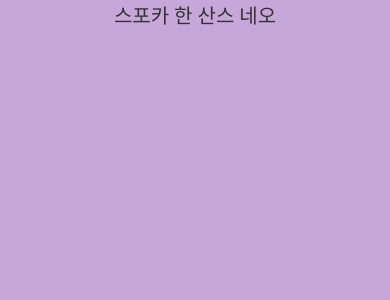
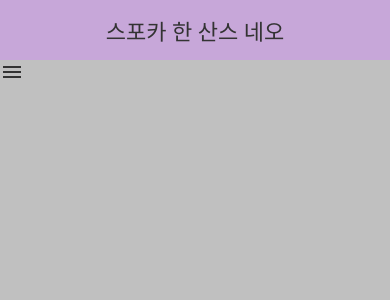
Before and after one commit to sunup4rk/react-native-sandbox, a React Native app: screen / in a window 390 px wide. Shown: the top 300 px of the page. Built offline with nearby package versions, Linux system fonts and the light colour scheme.

Commit message:
reanimated로 햄버거 메뉴 만들기

```diff
--- /dev/null
+++ b/src/components/hamburger/bar.tsx
@@ -0,0 +1,10 @@
+import React, {FC} from 'react';
+import {BarProps} from './types';
+import {barStyles as styles} from './styles';
+import Animated from 'react-native-reanimated';
+
+const Bar: FC<BarProps> = ({animatedStyles}) => {
+  return <Animated.View style={[styles.bar, animatedStyles]} />;
+};
+
+export default Bar;
--- /dev/null
+++ b/src/components/hamburger/hamburger.tsx
@@ -0,0 +1,110 @@
+import React from 'react';
+import {TouchableOpacity} from 'react-native';
+import {
+  BAR_TRANSLATE,
+  HAMBURGER_BAR_INTERPOLATE,
+  hamburgerStyles as styles,
+} from './styles';
+import Bar from './bar';
+import {
+  interpolate,
+  useDerivedValue,
+  useSharedValue,
+  useAnimatedStyle,
+  withTiming,
+} from 'react-native-reanimated';
+
+const Hamburger = () => {
+  const animatedValue = useSharedValue(0);
+
+  const getInterpolatedValue = (
+    outputRangeMin: number,
+    outputRangeMax: number,
+  ) => {
+    return useDerivedValue(() => {
+      return interpolate(
+        animatedValue.value,
+        [0, 1],
+        [outputRangeMin, outputRangeMax],
+      );
+    });
+  };
+
+  const getInterPolatedRotateValue = (
+    outputRangeMin: number,
+    outputRangeMax: number,
+  ) => {
+    return useDerivedValue(() => {
+      const interpolatedValue = Math.round(
+        interpolate(
+          animatedValue.value,
+          [0, 1],
+          [outputRangeMin, outputRangeMax],
+        ),
+      );
+      return `${interpolatedValue}deg`;
+    });
+  };
+
+  const opacity2 = getInterpolatedValue(1, 0);
+
+  const rotate1 = getInterPolatedRotateValue(0, 45);
+  const rotate2 = getInterPolatedRotateValue(0, -45);
+
+  const translateX1 = getInterpolatedValue(
+    0,
+    BAR_TRANSLATE - HAMBURGER_BAR_INTERPOLATE,
+  );
+  const translateY1 = getInterpolatedValue(
+    0,
+    BAR_TRANSLATE - HAMBURGER_BAR_INTERPOLATE,
+  );
+  const translateX3 = getInterpolatedValue(
+    0,
+    BAR_TRANSLATE - HAMBURGER_BAR_INTERPOLATE,
+  );
+  const translateY3 = getInterpolatedValue(
+    0,
+    -BAR_TRANSLATE + HAMBURGER_BAR_INTERPOLATE,
+  );
+
+  const animatedStyle1 = useAnimatedStyle(() => {
+    return {
+      transform: [
+        {rotate: rotate1.value},
+        {translateX: translateX1.value},
+        {translateY: translateY1.value},
+      ],
+    };
+  });
+  const animatedStyle2 = useAnimatedStyle(() => {
+    return {
+      opacity: opacity2.value,
+      transform: [{rotate: rotate2.value}],
+    };
+  });
+  const animatedStyle3 = useAnimatedStyle(() => {
+    return {
+      transform: [
+        {rotate: rotate2.value},
+        {translateX: translateX3.value},
+        {translateY: translateY3.value},
+      ],
+    };
+  });
+
+  const onPress = () => {
+    const toValue = animatedValue.value === 0 ? 1 : 0;
+    animatedValue.value = withTiming(toValue, {duration: 300});
+  };
+
+  return (
+    <TouchableOpacity style={styles.container} onPress={onPress}>
+      <Bar animatedStyles={animatedStyle1} />
+      <Bar animatedStyles={animatedStyle2} />
+      <Bar animatedStyles={animatedStyle3} />
+    </TouchableOpacity>
+  );
+};
+
+export default Hamburger;
--- /dev/null
+++ b/src/components/hamburger/styles.ts
@@ -0,0 +1,33 @@
+import { Dimensions, StyleSheet } from "react-native";
+import colors from "../../configs/colors";
+
+export const WINDOW_HEIGHT = Dimensions.get("window").height
+
+export const HAMBURGER_MENU_HEIGHT = 24
+export const HAMBURGER_MENU_WIDTH = HAMBURGER_MENU_HEIGHT
+export const HAMBURGER_MENU_PADDING_VERTICAL = 6
+export const HAMBURGER_MENU_PADDING_HORIZONTAL = 3
+
+export const HAMBURGER_BAR_HEIGHT = 2
+export const HAMBURGER_BAR_WIDTH = HAMBURGER_MENU_WIDTH - HAMBURGER_MENU_PADDING_HORIZONTAL * 2
+export const HAMBURGER_BAR_INTERPOLATE =  HAMBURGER_BAR_HEIGHT / 2
+
+export const BAR_TRANSLATE = ((HAMBURGER_MENU_HEIGHT - 2 * HAMBURGER_MENU_PADDING_VERTICAL) / 4) * Math.sqrt(2)
+
+export const hamburgerStyles = StyleSheet.create({
+  container: {
+        height: HAMBURGER_MENU_HEIGHT,
+    width: HAMBURGER_MENU_WIDTH,
+    justifyContent: 'space-between',
+    paddingVertical: HAMBURGER_MENU_PADDING_VERTICAL,
+    paddingHorizontal: HAMBURGER_MENU_PADDING_HORIZONTAL,
+  }
+})
+
+export const barStyles= StyleSheet.create({
+  bar: {
+    width: HAMBURGER_BAR_WIDTH,
+    height: HAMBURGER_BAR_HEIGHT,
+    backgroundColor: colors.text
+  },
+})
--- /dev/null
+++ b/src/components/hamburger/types.ts
@@ -0,0 +1,5 @@
+import {AnimatedStyle} from 'react-native-reanimated';
+
+export interface BarProps {
+  animatedStyles: AnimatedStyle
+}
--- a/src/components/header/styles.ts
+++ b/src/components/header/styles.ts
@@ -5,12 +5,13 @@ import { Fonts } from "../../configs/fonts";
 export const styles = StyleSheet.create({
   container: {
     backgroundColor: colors.primary,
+    height: 60,
     alignItems: 'center',
-    justifyContent: 'center'
+    justifyContent: 'center',
   },
   text: {
-    fontFamily: Fonts.SpoqaHanSansNeo.Bold,
-    fontSize: 20,
-    color: '#333'
+    fontFamily: Fonts.SpoqaHanSansNeo.Medium,
+    fontSize: 22,
+    color: colors.text,
   }
 })
--- a/src/screens/Main.tsx
+++ b/src/screens/Main.tsx
@@ -1,11 +1,16 @@
 import React from 'react';
-import {StyleSheet, SafeAreaView, Text} from 'react-native';
+import {StyleSheet, SafeAreaView, View} from 'react-native';
 import Header from '../components/header/Header';
+import colors from '../configs/colors';
+import Hamburger from '../components/hamburger/hamburger';
 
 const Main = () => {
   return (
     <SafeAreaView style={styles.container}>
       <Header title="스포카 한 산스 네오" />
+      <View style={{flex: 1, backgroundColor: colors.silver}}>
+        <Hamburger />
+      </View>
     </SafeAreaView>
   );
 };
```
